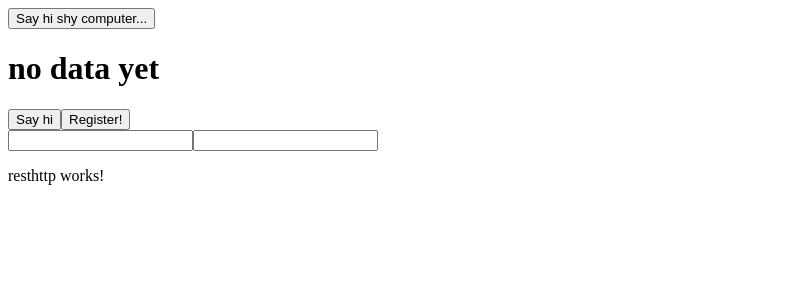
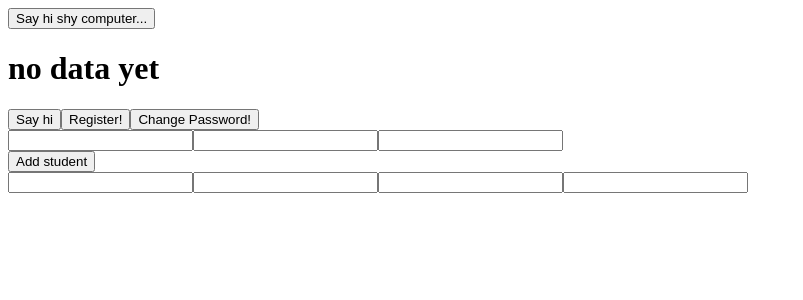
Before and after one commit to morriswa/studentManagerAngular, an Angular app: page / in a window 1280 px wide. Shown: the top 300 px of the page, without its empty margins (0-803 px from the left). Built offline with nearby package versions, Linux system fonts and the light colour scheme.

Commit message:
new repogit add .

```diff
--- a/src/app/resthttp/resthttp.component.html
+++ b/src/app/resthttp/resthttp.component.html
@@ -2,9 +2,17 @@
 <h1>{{ message }}</h1>
 <button (click)="sayHiWithCreds()">Say hi</button>
 <button (click)="registerUser()">Register!</button>
+<button (click)="changePassword()">Change Password!</button>
 <form [formGroup]="loginForm">
     <input type="text" name="username" formControlName="username">
     <input type="password" name="password" formControlName="password">
+    <input type="password" name="new_password" formControlName="new_password">
 </form>
 
-<p>resthttp works!</p>
+<button (click)="addNewStudent()">Add student</button>
+<form [formGroup]="studentForm">
+    <input type="text" name="nickname" formControlName="nickname">
+    <input type="number" name="year" formControlName="year">
+    <input type="text" name="term" formControlName="term">
+    <input type="text" name="title" formControlName="title">
+</form>
--- a/src/app/resthttp/resthttp.component.ts
+++ b/src/app/resthttp/resthttp.component.ts
@@ -2,7 +2,6 @@ import { Component, OnInit } from '@angular/core';
 import { HttpClient, HttpResponse } from '@angular/common/http';
 import { Response } from '../interface/response';
 import { FormBuilder, FormGroup } from '@angular/forms';
-import { LoginRequest } from '../interface/login-request';
 
 @Component({
   selector: 'app-resthttp',
@@ -14,31 +13,46 @@ export class ResthttpComponent {
   readonly HTTP_URL: string = 'http://localhost:8080/';
   message: string = "no data yet";
 
-  public loginForm: FormGroup;
+  loginForm: FormGroup;
+  studentForm: FormGroup;
 
-  constructor(private http: HttpClient, private fb: FormBuilder)
+  constructor(private http: HttpClient, private fb: FormBuilder )
   {
     this.loginForm = this.fb.group({
-      username: "",
-      password: ""
-    });
-   }
+      "username" : "",
+      "password" : "",
+      "new_password" : ""
+    })
 
+    this.studentForm = this.fb.group({
+      "nickname" : "",
+      "year" : "",
+      "term" : "",
+      "title" : ""
+    })
+  }
+
+  // GET hello
   sayHi() {
     this.http.get<Response>(this.HTTP_URL + 'hello').subscribe(response => {
       this.message = response.message;
     });
   }
 
-
+  // POST api/hello
   sayHiWithCreds() {
-    let loginRequest: LoginRequest = {
-      "username" : this.loginForm.get('username')?.value,
-      "password" : this.loginForm.get('password')?.value
-    };
+    let request = {
+      "login" : {
+        "username" : this.loginForm.get('username')?.value,
+        "password" : this.loginForm.get('password')?.value
+      },
+      "object" : {
+        "message" : "no data to transmit"
+      }
+    }
 
     try {
-      this.http.post<Response>(this.HTTP_URL + 'api/hello',loginRequest).subscribe(response => {
+      this.http.post<Response>(this.HTTP_URL + 'api/hello',request).subscribe(response => {
         this.message = response.message;
       });
     } catch(e) {
@@ -50,15 +64,54 @@ export class ResthttpComponent {
     // })
   }
 
-
+  // POST user/signup
   registerUser() {
-    let loginRequest: LoginRequest = {
-      "username" : this.loginForm.get('username')?.value,
-      "password" : this.loginForm.get('password')?.value
-    };
+    let request = {
+      "login" : {
+        "username" : this.loginForm.get('username')?.value,
+        "password" : this.loginForm.get('password')?.value
+      }
+    }
 
     try {
-      this.http.post<Response>(this.HTTP_URL + 'user/signup',loginRequest).subscribe(response => {
+      this.http.post<Response>(this.HTTP_URL + 'user/signup',request).subscribe(response => {
+        this.message = response.message;
+      });
+    } catch(e) {
+      this.custErrorHandler(e);
+    }
+  }
+
+  changePassword() {
+    let request = {
+      "login" : {
+        "username" : this.loginForm.get('username')?.value,
+        "password" : this.loginForm.get('password')?.value
+      },
+      "new_password" : this.loginForm.get('new_password')?.value
+    }
+
+    try {
+      this.http.put<Response>(this.HTTP_URL + 'user/changepassword',request).subscribe(response => {
+        this.message = response.message;
+      });
+    } catch(e) {
+      this.custErrorHandler(e);
+    }
+
+  }
+
+  addNewStudent() {
+    let request = {
+      "login" : {
+        "username" : this.loginForm.get('username')?.value,
+        "password" : this.loginForm.get('password')?.value
+      },
+      "new_student_nickname" : this.studentForm.get('nickname')?.value
+    }
+
+    try {
+      this.http.post<Response>(this.HTTP_URL + 'api/student/add',request).subscribe(response => {
         this.message = response.message;
       });
     } catch(e) {
@@ -70,4 +123,39 @@ export class ResthttpComponent {
     this.message = e.message;
     console.log(e);
   }
+
+  getStudentInfo() {
+    let request = {
+      "login" : {
+        "username" : this.loginForm.get('username')?.value,
+        "password" : this.loginForm.get('password')?.value
+      },
+      "nickname" : this.studentForm.get('nickname')?.value
+    }
+  }
+
+  // updateStudentInfo() {
+  //   let request = {
+  //     "login" : {
+  //       "username" : this.loginForm.get('username')?.value,
+  //       "password" : this.loginForm.get('password')?.value
+  //     },
+  //     "nickname" : this.studentForm.get('nickname')?.value,
+  //     "name_first" : this.studentForm.get('name_first')?.value,
+  //     "name_last" : this.studentForm.get('name_last')?.value,
+  //     "name_middle" : this.studentForm.get('name_middle')?.value,
+  //     "school_attending" : this.studentForm.get('school_attending')?.value,
+  //   }
+
+  //   try {
+  //     this.http.put<Response>(this.HTTP_URL + 'api/student/updateinfos',request).subscribe(response => {
+  //       this.message = response.message;
+  //     });
+  //   } catch(e) {
+  //     this.custErrorHandler(e);
+  //   }
+
+  // }
 }
+
+// TODO angular material
```
